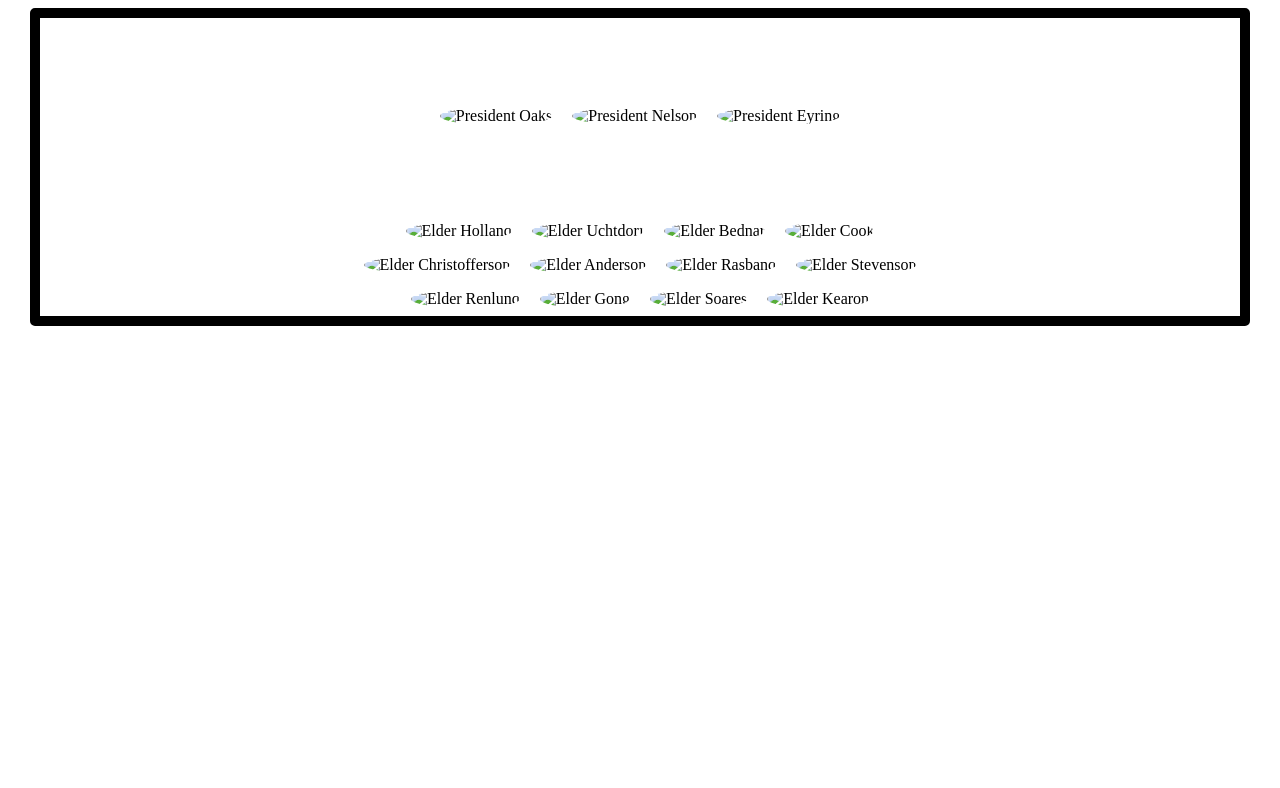
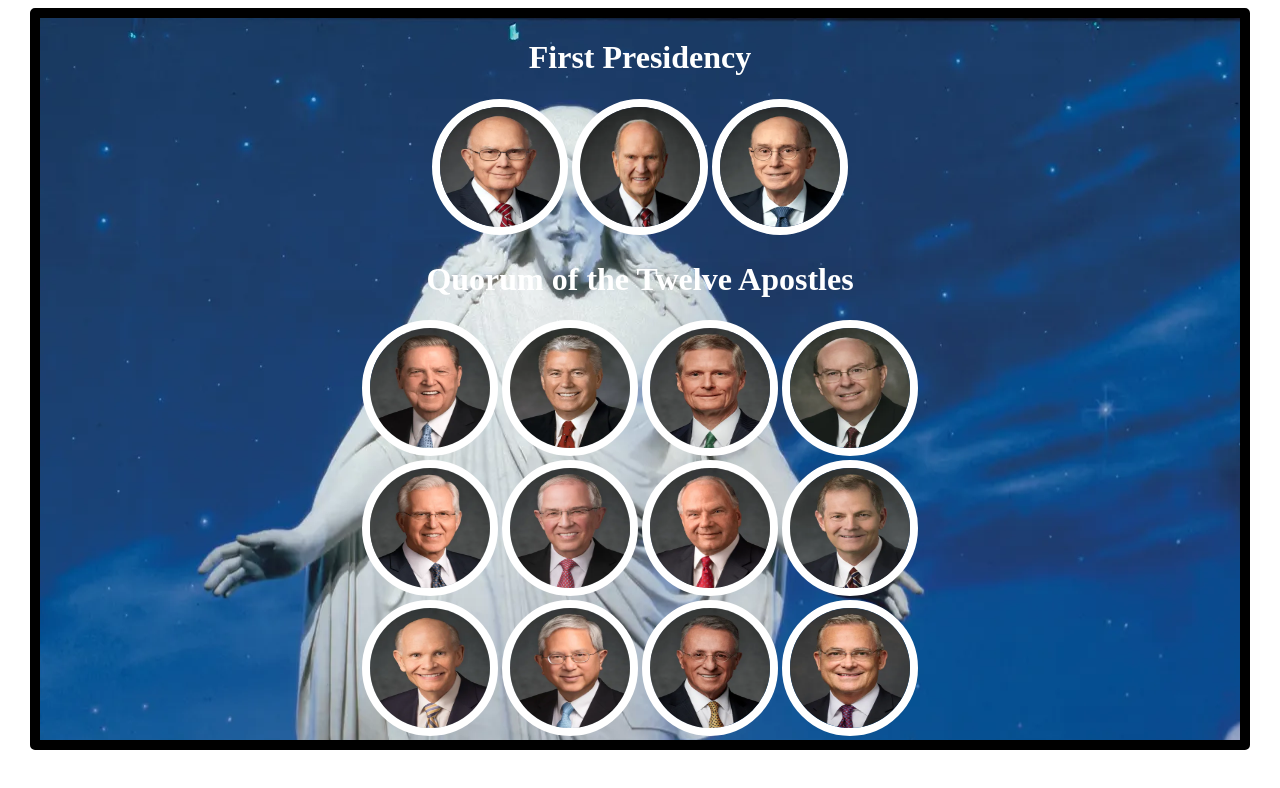
Before and after one commit to tyl24300/wdd130, a plain HTML site: page apostles.html in a window 1280 px wide. Drawn offline with Linux system fonts and the light colour scheme.

Commit message:
Update apostles.html

```diff
--- a/apostles.html
+++ b/apostles.html
@@ -21,7 +21,7 @@
             text-align: center;
             width: 1200px;
             margin: auto;
-            background-image: url("images/christus.webp");
+            background-image: url("christus.webp");
         }
 
         .presidency {
@@ -48,46 +48,46 @@
         <h1>First Presidency</h1>
 
     <div class="presidency">
-        <img src="images/oaks.webp" class="image" alt="President Oaks">
+        <img src="oaks.webp" class="image" alt="President Oaks">
 
-        <img src="images/nelson.webp" class="image" alt="President Nelson">
+        <img src="nelson.webp" class="image" alt="President Nelson">
 
-        <img src="images/eyring.webp" class="image" alt="President Eyring">
+        <img src="eyring.webp" class="image" alt="President Eyring">
 
     </div>
 
     <h1>Quorum of the Twelve Apostles</h1>
 
     <div class="quorum1">
-        <img src="images/holland.webp" class="image" alt="Elder Holland">
+        <img src="holland.webp" class="image" alt="Elder Holland">
 
-        <img src="images/uchtdorf.webp" class="image" alt="Elder Uchtdorf">
+        <img src="uchtdorf.webp" class="image" alt="Elder Uchtdorf">
 
-        <img src="images/bednar.webp" class="image" alt="Elder Bednar">
+        <img src="bednar.webp" class="image" alt="Elder Bednar">
 
-        <img src="images/cook.webp" class="image" alt="Elder Cook">
+        <img src="cook.webp" class="image" alt="Elder Cook">
 
     </div>
 
      <div class="quorum2">
 
-        <img src="images/christofferson.webp" class="image" alt="Elder Christofferson">
+        <img src="christofferson.webp" class="image" alt="Elder Christofferson">
 
-        <img src="images/anderson.webp" class="image" alt="Elder Anderson">
+        <img src="anderson.webp" class="image" alt="Elder Anderson">
 
-        <img src="images/rasband.webp" class="image" alt="Elder Rasband">
+        <img src="rasband.webp" class="image" alt="Elder Rasband">
 
-        <img src="images/stevenson.webp" class="image" alt="Elder Stevenson">
+        <img src="stevenson.webp" class="image" alt="Elder Stevenson">
 
     <div class="quorum3">
 
-        <img src="images/renlund.webp" class="image" alt="Elder Renlund">
+        <img src="renlund.webp" class="image" alt="Elder Renlund">
 
-        <img src="images/gong.webp" class="image" alt="Elder Gong">
+        <img src="gong.webp" class="image" alt="Elder Gong">
 
-        <img src="images/soares.webp" class="image" alt="Elder Soares">
+        <img src="soares.webp" class="image" alt="Elder Soares">
 
-        <img src="images/kearon.webp" class="image" alt="Elder Kearon">
+        <img src="kearon.webp" class="image" alt="Elder Kearon">
 
     </div>
 
```
